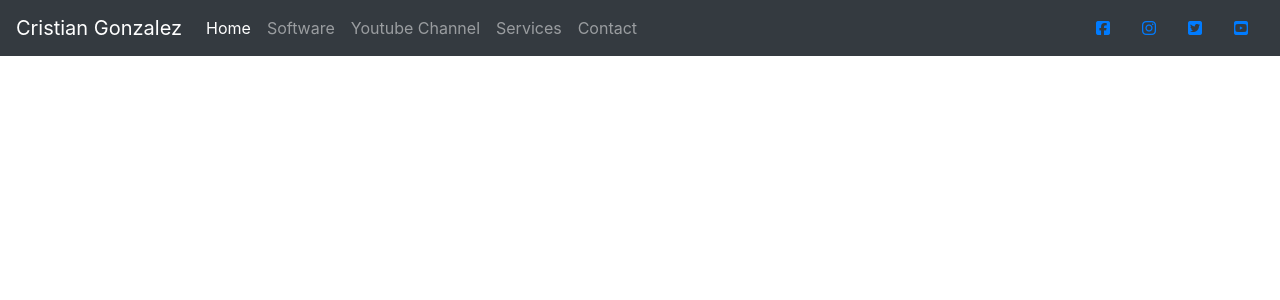
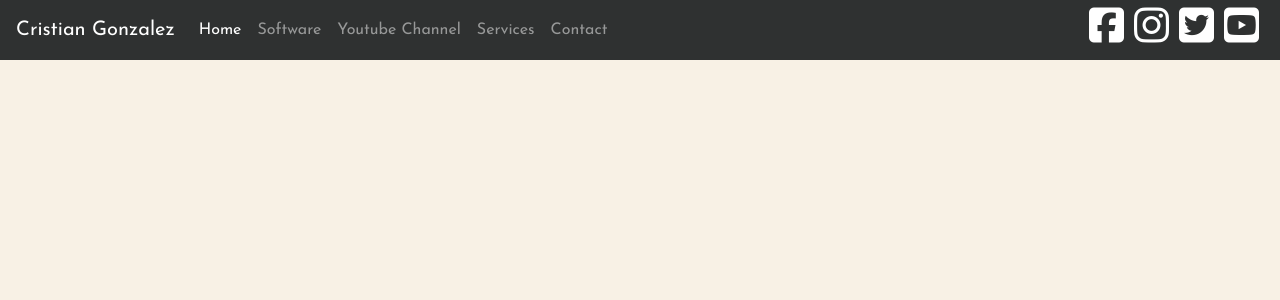
Before and after one commit to crisgonzalez94/cristiangonzalez.site, a PHP site: page / in a window 1280 px wide. Shown: the top 300 px of the page. Run offline with PHP 8.4, Linux system fonts and the light colour scheme; some libraries are stand-ins or nearby versions.

Commit message:
builded social links and css classes

```diff
--- /dev/null
+++ b/credits.txt
@@ -0,0 +1,3 @@
+fonts:
+    Google fonts: https://fonts.google.com/?category=Sans+Serif&sidebar.open=true&selection.family=Josefin+Sans
+    Josefin Sans by Santiago Orozco: https://fonts.google.com/specimen/Josefin+Sans?category=Sans+Serif&sidebar.open=true&selection.family=Josefin+Sans#standard-styles
--- a/includes/footer.php
+++ b/includes/footer.php
@@ -1,9 +1,15 @@
-<!--jquery-->
-<script src="https://code.jquery.com/jquery-3.5.1.slim.min.js" integrity="sha384-DfXdz2htPH0lsSSs5nCTpuj/zy4C+OGpamoFVy38MVBnE+IbbVYUew+OrCXaRkfj" crossorigin="anonymous"></script>
+    <!--jquery-->
+    <script src="https://code.jquery.com/jquery-3.5.1.slim.min.js" integrity="sha384-DfXdz2htPH0lsSSs5nCTpuj/zy4C+OGpamoFVy38MVBnE+IbbVYUew+OrCXaRkfj" crossorigin="anonymous"></script>
     <!--popper-->
     <script src="https://cdn.jsdelivr.net/npm/popper.js@1.16.0/dist/umd/popper.min.js" integrity="sha384-Q6E9RHvbIyZFJoft+2mJbHaEWldlvI9IOYy5n3zV9zzTtmI3UksdQRVvoxMfooAo" crossorigin="anonymous"></script>
     <!--bootstrap-->
     <script src="https://stackpath.bootstrapcdn.com/bootstrap/4.5.0/js/bootstrap.min.js" integrity="sha384-OgVRvuATP1z7JjHLkuOU7Xw704+h835Lr+6QL9UvYjZE3Ipu6Tp75j7Bh/kR0JKI" crossorigin="anonymous"></script>
 
+
+    <!--Here there custom bootstrap class for colors and backgrounds-->
+
+    <!--Main-->
+    <script src="js/main.js"></script>
+
   </body>
 </html>
--- a/includes/header.php
+++ b/includes/header.php
@@ -16,14 +16,24 @@
     <!--Fontawesome-->
     <script src="https://kit.fontawesome.com/98373b9dc2.js" crossorigin="anonymous"></script>
 
+
+    <!--Textfont by google-->
+    <link href="https://fonts.googleapis.com/css2?family=Josefin+Sans&display=swap" rel="stylesheet">
+
+    <!--Here there custom bootstrap class for colors and backgrounds-->
+    <link rel="stylesheet" href="styles/bootstrap-class.css">
+
+    <!--Style-->
+    <link rel="stylesheet" href="styles/style.css">
+
     <title>Cristian Gonzalez</title>
 
   </head>
-  <body>
+  <body class="bg-bone">
 
     <header>
 
-      <nav class="navbar navbar-expand-lg navbar-dark bg-dark">
+      <nav class="navbar navbar-expand-lg navbar-dark bg-coal">
         <a class="navbar-brand" href="#">Cristian Gonzalez</a>
         <button class="navbar-toggler" type="button" data-toggle="collapse" data-target="#navbarSupportedContent" aria-controls="navbarSupportedContent" aria-expanded="false" aria-label="Toggle navigation">
           <span class="navbar-toggler-icon"></span>
@@ -51,16 +61,18 @@
 
           <!--social networks-->
           <div class="form-inline my-2 my-lg-0">
-            <a class="nav-link" target="_blank" href="https://www.facebook.com/cristiannazarenogonzalez94">
+
+            <!--Facebook-->
+            <a class="nav-link social-link" id='facebook-link' target="_blank" href="https://www.facebook.com/cristiannazarenogonzalez94" data-toggle="tooltip" data-placement="bottom" title="Talk to me on facebook!">
               <i class="fab fa-facebook-square"></i>
             </a>
-            <a class="nav-link" target="_blank" href="https://www.instagram.com/developeronfreetimes/">
+            <a class="nav-link social-link" id='facebook-link' target="_blank" href="https://www.instagram.com/developeronfreetimes/" data-toggle="tooltip" data-placement="bottom" title="Visit to me on Instagram!">
               <i class="fab fa-instagram"></i>
             </a>
-            <a class="nav-link" target="_blank" href="https://twitter.com/crisgonzalez94">
+            <a class="nav-link social-link" id='facebook-link' target="_blank" href="https://twitter.com/crisgonzalez94" data-toggle="tooltip" data-placement="bottom" title="Folow me on Twitter!">
               <i class="fab fa-twitter-square"></i>
             </a>
-            <a class="nav-link" target="_blank"  href="https://www.youtube.com/channel/UCTfVTTAkvF7KF4CF7U64ORQ?view_as=subscriber">
+            <a class="nav-link social-link" id='facebook-link' target="_blank"  href="https://www.youtube.com/channel/UCTfVTTAkvF7KF4CF7U64ORQ?view_as=subscriber" data-toggle="tooltip" data-placement="bottom" title="Visit my channel!">
               <i class="fab fa-youtube-square"></i>
             </a>
           </div>
--- a/index.php
+++ b/index.php
@@ -1,6 +1,13 @@
 <?php
   require 'includes/header.php';
 ?>
+
+
+<div class="container">
+
+
+
+</div>
 
 
 
--- /dev/null
+++ b/js/main.js
@@ -0,0 +1,12 @@
+window.addEventListener("load", function(){
+
+    //Social networks links
+    let facebook_link = document.getElementById('facebook-link');
+
+    facebook_link.addEventListener("mouseover" , function(){
+
+        $('[data-toggle="tooltip"]').tooltip();
+
+    });
+
+});
--- /dev/null
+++ b/styles/bootstrap-class.css
@@ -0,0 +1,29 @@
+/*bg class*/
+.bg-coal{
+    background: #2F3131;
+}
+.bg-sunshine{
+    background: #f9ba32;
+}
+.bg-steel-blue{
+    background: #426e86;
+}
+.bg-bone{
+    background: #f8f1e5;
+}
+
+.coal{
+    color: #2F3131;
+}
+.sunshine{
+    color: #f9ba32;
+}
+.steel-blue{
+    color: #426e86;
+}
+.bone{
+    color: #f8f1e5;
+}
+.white{
+    color: #fff;
+}
--- /dev/null
+++ b/styles/style.css
@@ -0,0 +1,30 @@
+*{
+    font-family: 'Josefin Sans', sans-serif;
+}
+
+.navbar{
+    padding-top: 0;
+    padding-bottom: 0;
+}
+
+.navbar-toggler{
+    padding-top: 10px;
+    padding-bottom: 10px;
+}
+
+.nav-link{
+    padding: 0;
+}
+.social-link{
+    color: white;
+    font-size: 40px;
+    padding-left: 5px;
+    padding-right: 5px;
+}
+
+.social-link:hover{
+    color: #f9ba32;
+}
+.social-link:active{
+    color: #426e86;
+}
```
Also changed, not shown: 1 other file.
